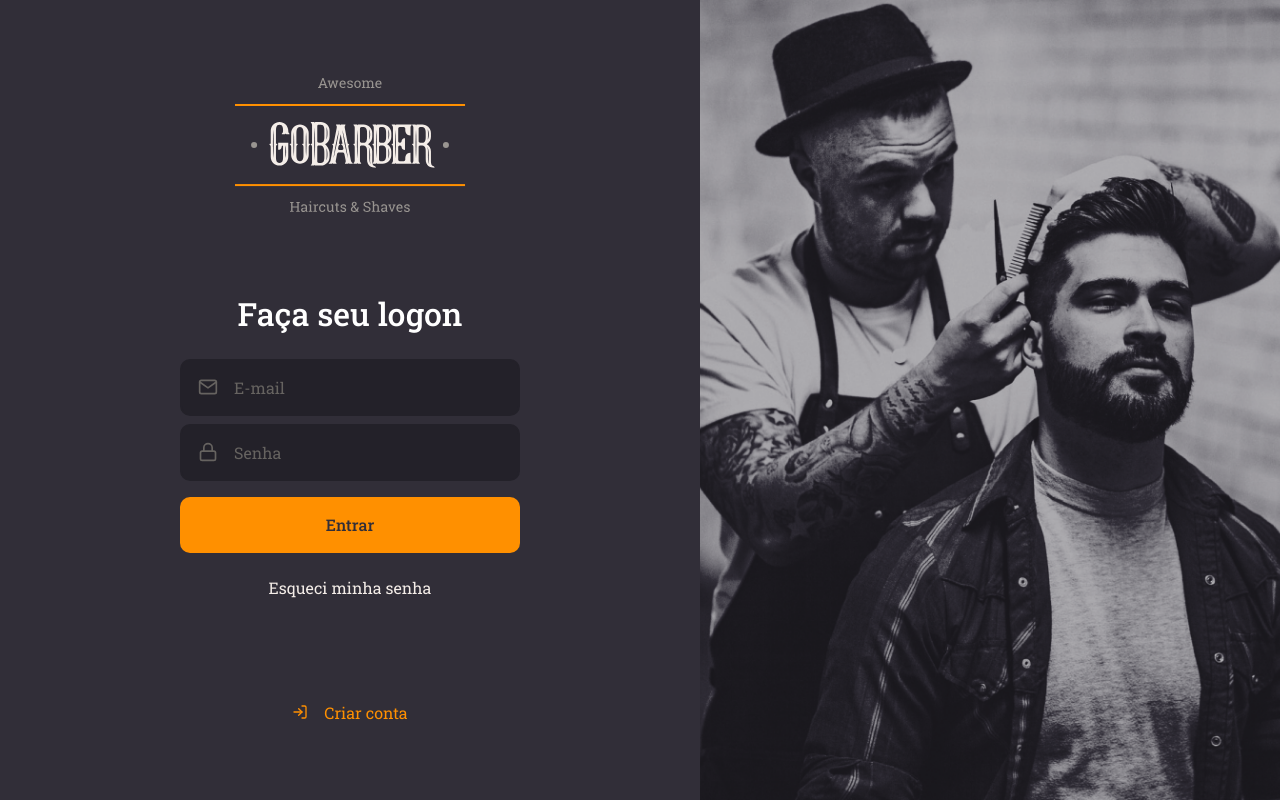
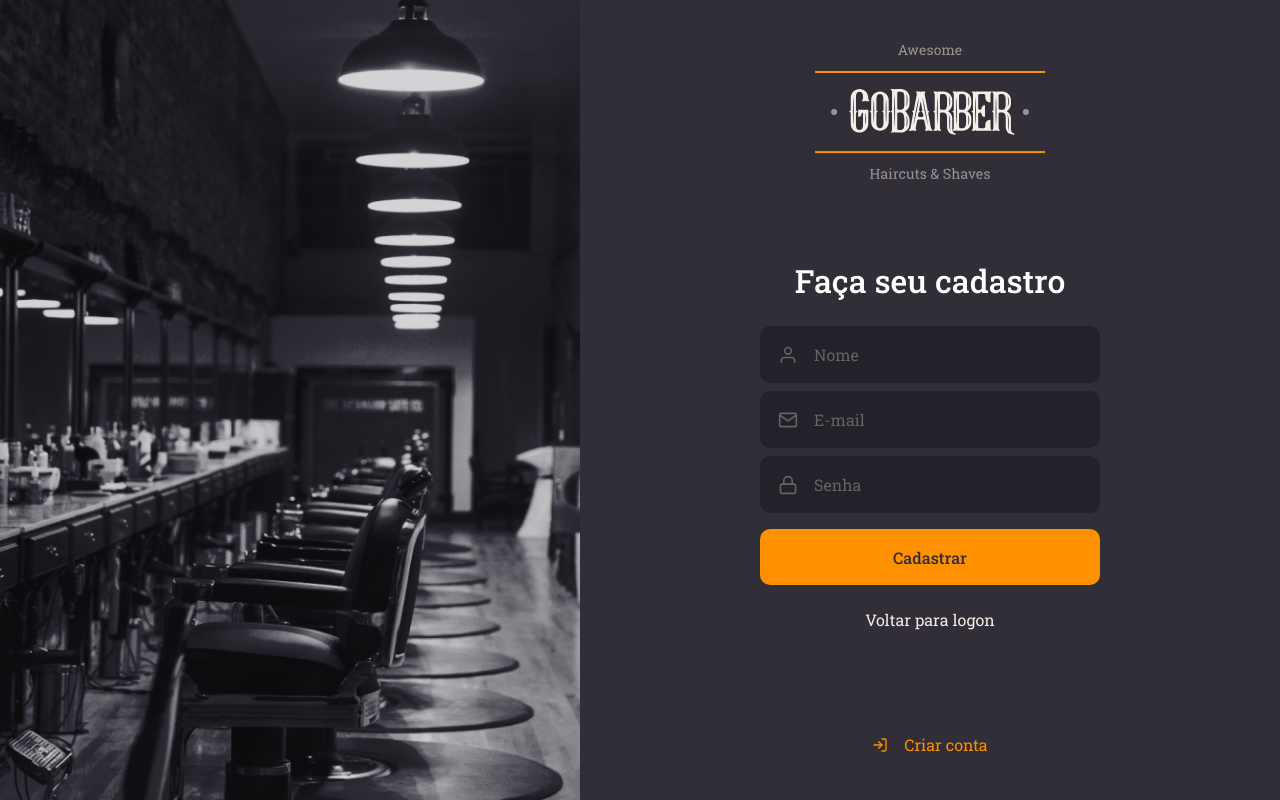
Before and after one commit to joelmss93/gobarber-web, a React (Create React App) app: page /signup in a window 1280 px wide. Built offline with nearby package versions, Linux system fonts and the light colour scheme.

Commit message:
Started page SignUP (structure & styles)

```diff
--- a/package.json
+++ b/package.json
@@ -10,6 +10,8 @@
     "@types/node": "^12.0.0",
     "@types/react": "^16.9.53",
     "@types/react-dom": "^16.9.8",
+    "@unform/core": "^2.1.3",
+    "@unform/web": "^2.1.3",
     "polished": "^4.0.4",
     "react": "^17.0.1",
     "react-dom": "^17.0.1",
--- a/src/App.tsx
+++ b/src/App.tsx
@@ -1,11 +1,12 @@
 import React from 'react';
 import SignIn from './pages/SignIn';
+import SignUp from './pages/SignUp';
 import GlobalStyle from './styles/global';
 
 const App: React.FC = () => {
   return (
     <>
-      <SignIn />
+      <SignUp />
       <GlobalStyle />
     </>
   );
--- /dev/null
+++ b/src/pages/SignUp/index.tsx
@@ -0,0 +1,45 @@
+import React from 'react';
+import { FiLogIn, FiMail, FiLock, FiUser } from 'react-icons/fi';
+
+import logoImg from '../../assets/logo.svg';
+import Input from '../../components/Input';
+import Button from '../../components/Button';
+
+import { Container, Content, Background } from './styles';
+
+const SignUp: React.FC = () => {
+  return (
+    <Container>
+      <Background />
+      <Content>
+        <img src={logoImg} alt="GoBarber" />
+
+        <form>
+          <h1>Faça seu cadastro</h1>
+
+          <Input name="name" icon={FiUser} placeholder="Nome" />
+
+          <Input name="email" icon={FiMail} placeholder="E-mail" />
+
+          <Input
+            name="password"
+            type="password"
+            icon={FiLock}
+            placeholder="Senha"
+          />
+
+          <Button type="submit">Cadastrar</Button>
+
+          <a href="forgot">Voltar para logon</a>
+        </form>
+
+        <a href="login">
+          <FiLogIn />
+          Criar conta
+        </a>
+      </Content>
+    </Container>
+  );
+};
+
+export default SignUp;
--- /dev/null
+++ b/src/pages/SignUp/styles.ts
@@ -0,0 +1,70 @@
+import styled from 'styled-components';
+import { shade } from 'polished';
+
+import signUpBackgroundImg from '../../assets/sign-up-background.png';
+
+export const Container = styled.div`
+  height: 100vh;
+
+  display: flex;
+  align-items: stretch;
+`;
+
+export const Content = styled.div`
+  display: flex;
+  flex-direction: column;
+  align-items: center;
+
+  place-content: center;
+
+  width: 100%;
+  max-width: 700px;
+
+  form {
+    margin: 80px 0;
+    width: 340px;
+    text-align: center;
+
+    h1 {
+      margin-bottom: 24px;
+    }
+
+    a {
+      color: #f4ede8;
+      display: block;
+      margin-top: 24px;
+      text-decoration: none;
+      transition: color 0.2s;
+
+      &:hover {
+        color: ${shade(0.2, '#F4ede8')};
+      }
+    }
+  }
+
+  //sinal de maior indica que somente o a dentro do content recebe essa estilização
+  > a {
+    color: #ff9000;
+    display: block;
+    margin-top: 24px;
+    text-decoration: none;
+    transition: color 0.2s;
+
+    display: flex;
+    align-items: center;
+
+    svg {
+      margin-right: 16px;
+    }
+
+    &:hover {
+      color: ${shade(0.2, '#ff9000')};
+    }
+  }
+`;
+
+export const Background = styled.div`
+  flex: 1;
+  background: url(${signUpBackgroundImg}) no-repeat center;
+  background-size: cover;
+`;
```
Also changed, not shown: src/assets/sign-up-background.png (added), 1 other file (tests, documents, lock files or other folders).
